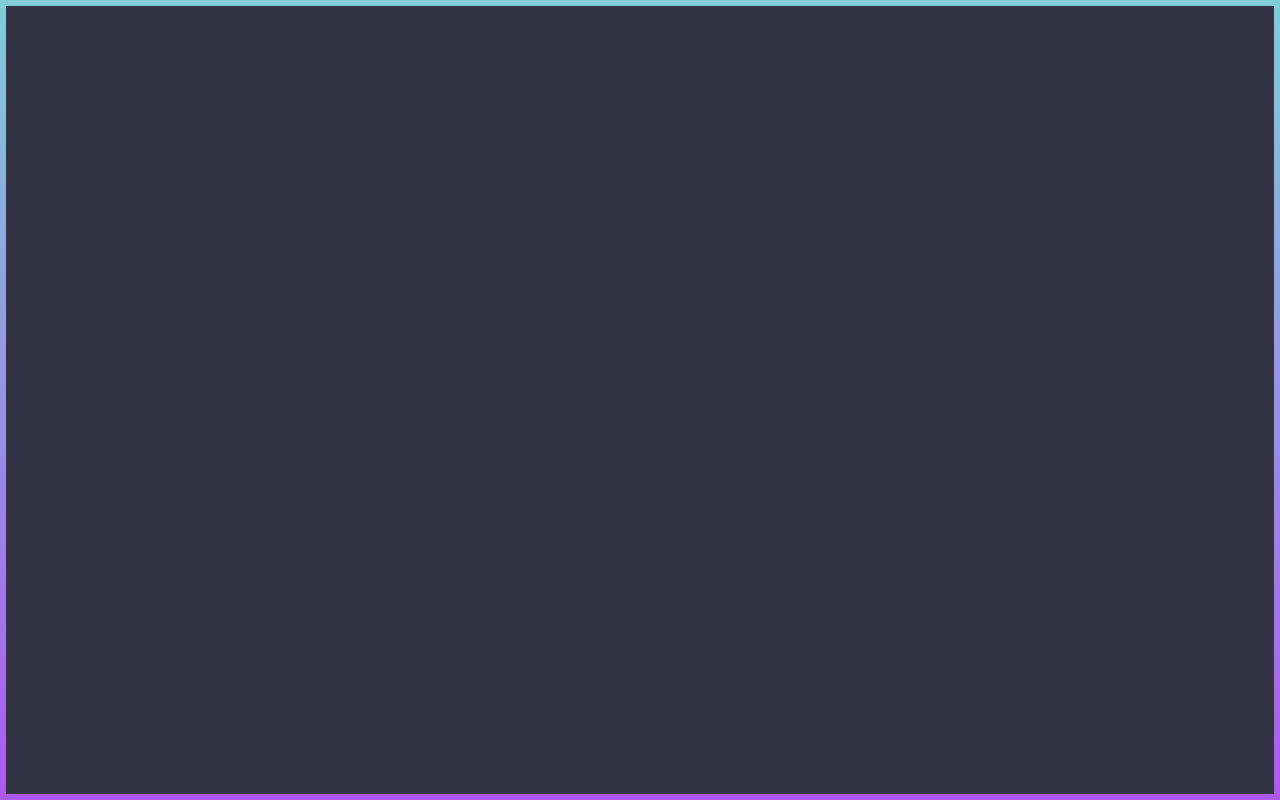
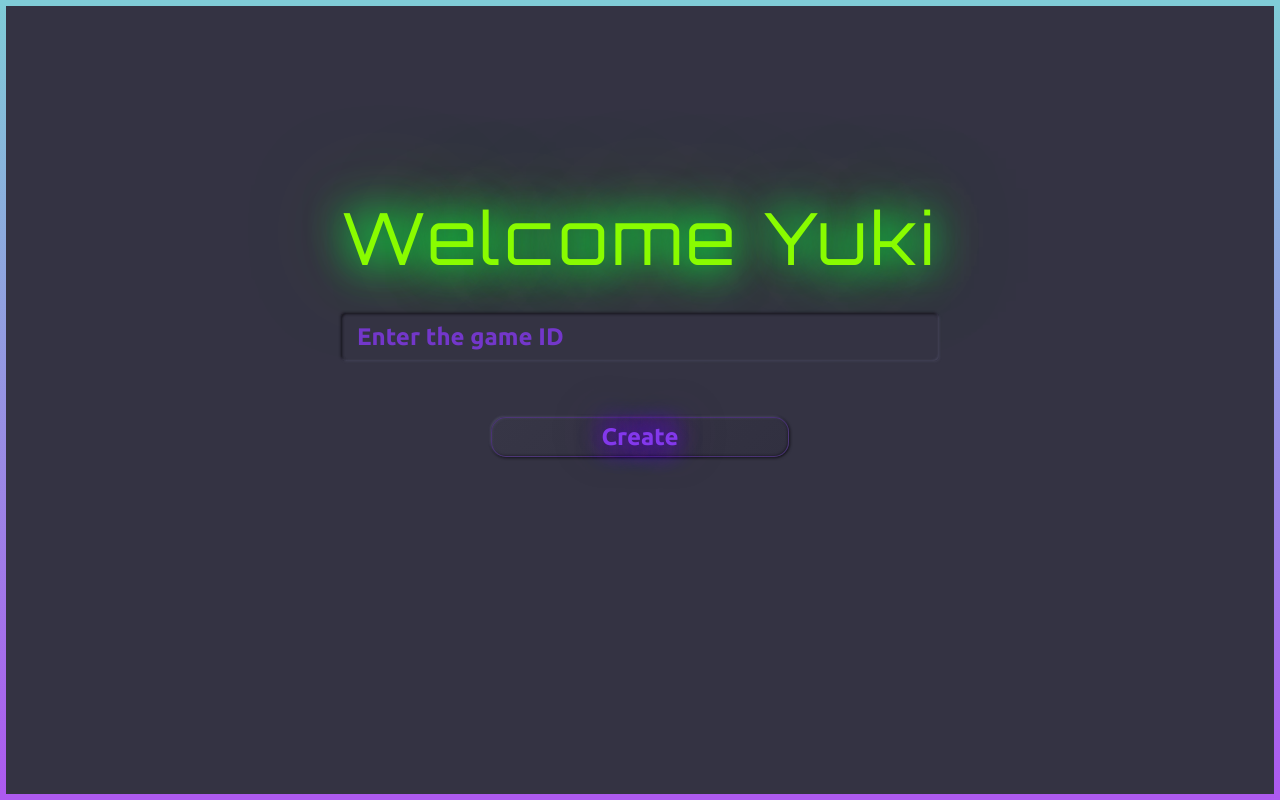
Before and after one commit to yuki-4910/The-Humalien-Online, a React (Create React App) app: page /create in a window 1280 px wide. Before the commit this address had no page. Built offline with nearby package versions, Linux system fonts and the light colour scheme; a web font is replaced by a local one.

Commit message:
implemented Headline cmp, create_game, join_game pages

```diff
--- a/src/App.tsx
+++ b/src/App.tsx
@@ -4,6 +4,8 @@ import { Route, Routes } from 'react-router-dom';
 import Table from './components/table/Table';
 import Welcome from './pages/welcome/Welcome';
 import Landing from './pages/landing/Landing';
+import JoinGame from './pages/join_game/JoinGame';
+import CreateGame from './pages/create_game/CreateGame';
 import './App.scss';
 
 
@@ -13,6 +15,8 @@ function App() {
         <Routes>
             <Route path='/' element={<Welcome/>} />
             <Route path='/landing' element={<Landing/>} />
+            <Route path='/join' element={<JoinGame/>} />
+            <Route path='/create' element={<CreateGame/>} />
             <Route path='/table' element={<Table/>} />
 
         </Routes>
--- /dev/null
+++ b/src/components/headline/Headline.tsx
@@ -0,0 +1,25 @@
+import { ReactNode } from 'react';
+import { Heading } from "@chakra-ui/react";
+
+import { headline_text } from './HeadlineStyles'
+
+interface Props {
+    children: ReactNode;
+}
+
+const Headline = ({children}:Props) => {
+  return (
+    <>
+    <Heading
+        sx={headline_text}
+        size={{ base: 'xl', sm: '2xl', md: '3xl', lg: '4xl' }}
+    >
+        {
+            children
+        }
+    </Heading>
+    </>
+  )
+}
+
+export default Headline
--- a/src/pages/landing/LandingStyles.ts
+++ b/src/components/headline/HeadlineStyles.ts
@@ -1,4 +1,4 @@
-export const landing_text =
+export const headline_text =
 {
     marginY: '2rem',
     fontFamily: 'Orbitron, sans-serif',
--- a/src/components/inputs/Input.tsx
+++ b/src/components/inputs/Input.tsx
@@ -1,6 +1,6 @@
 import { Input as ChakraInput } from '@chakra-ui/react'
 
-import { teal_input } from "./InputStyles"
+import { teal_input, violet_input } from "./InputStyles"
 import { Input_props } from '../../interfaces/props'
 
 
@@ -8,7 +8,7 @@ const Input = ({ _color, _placeholder, _onTyping }:Input_props) => {
   return (
     <>
         <ChakraInput
-            sx={teal_input}
+            sx={ _color === 'teal' ? teal_input : violet_input}
             variant='unstyled'
             placeholder={_placeholder}
             onChange={ (e) => _onTyping( e.target.value ) }
--- a/src/components/inputs/InputStyles.ts
+++ b/src/components/inputs/InputStyles.ts
@@ -1,3 +1,4 @@
+
 export const teal_input =
 {
     height: '3rem',
@@ -23,3 +24,29 @@ export const teal_input =
         color: 'rgba(72, 202, 228, 0.4)',
     }
 }
+
+export const violet_input =
+{
+    height: '3rem',
+
+    padding: '1rem',
+
+    fontFamily: 'Ubuntu',
+    fontStyle: 'normal',
+    fontWeight: '700',
+    fontSize: { base: '1rem', md: '1rem', lg: '1.5rem' },
+    lineHeight: { base: '1rem', md: '1rem', lg: '1.5rem' },
+
+    background: '#343343',
+    boxShadow: '1px 1px 2px rgba(83, 82, 107, 0.3), -1px -1px 2px rgba(21, 20, 27, 0.5), inset -1px 1px 2px rgba(21, 20, 27, 0.2), inset 1px -1px 2px rgba(21, 20, 27, 0.2), inset -1px -1px 2px rgba(83, 82, 107, 0.9), inset 1px 1px 3px rgba(21, 20, 27, 0.9)',
+    backdropFilter: 'blur(11.5px)',
+    /* Note: backdrop-filter has minimal browser support */
+
+    borderRadius: '5px',
+
+    color: 'rgba(131, 56, 236, 1)',
+
+    _placeholder: {
+        color: 'rgba(131, 56, 236, 0.8)',
+    }
+}
--- /dev/null
+++ b/src/pages/create_game/CreateGame.tsx
@@ -0,0 +1,46 @@
+import { useState } from 'react'
+import { Button, Center, VStack } from '@chakra-ui/react'
+
+import Headline from '../../components/headline/Headline'
+import Input from '../../components/inputs/Input'
+import { violet_btn_styles } from '../../components/buttons/violet_btn/VioletBtnStyles'
+
+const CreateGame = () =>
+{
+    const [ gameID, setGameID ] = useState('');
+
+
+  return (
+    <>
+        <Center
+            width='100%'
+            height='80%'
+        >
+            <VStack>
+                <Headline>
+                    Welcome Yuki
+                </Headline>
+                <Input
+                    _color='violet'
+                    _placeholder='Enter the game ID'
+                    _onTyping={setGameID}
+                />
+
+            <Center
+                marginTop='2rem'
+                width='100%'
+            >
+                <Button
+                    sx={ violet_btn_styles }
+                    width='50%'
+                >
+                    Create
+                </Button>
+            </Center>
+            </VStack>
+        </Center>
+    </>
+  )
+}
+
+export default CreateGame
--- /dev/null
+++ b/src/pages/join_game/JoinGame.tsx
@@ -0,0 +1,46 @@
+import { Button, Center, VStack } from '@chakra-ui/react';
+import { useState } from 'react'
+
+import Input from "../../components/inputs/Input"
+import { teal_btn_styles } from '../../components/buttons/teal_btn/TealBtnStyles';
+import Headline from '../../components/headline/Headline';
+
+const JoinGame = () =>
+{
+    const [ gameID, setGameID ] = useState('');
+
+
+  return (
+    <>
+        <Center
+            width='100%'
+            height='80%'
+        >
+            <VStack>
+                <Headline>
+                    Welcome Yuki
+                </Headline>
+                <Input
+                    _color='teal'
+                    _placeholder='Enter the game ID'
+                    _onTyping={setGameID}
+                />
+
+            <Center
+                marginTop='2rem'
+                width='100%'
+            >
+                <Button
+                    sx={teal_btn_styles}
+                    width='50%'
+                >
+                    Search
+                </Button>
+            </Center>
+            </VStack>
+        </Center>
+    </>
+  )
+}
+
+export default JoinGame
--- a/src/pages/landing/Landing.tsx
+++ b/src/pages/landing/Landing.tsx
@@ -1,8 +1,8 @@
-import { Button, Center, Flex, Heading, VStack } from "@chakra-ui/react"
+import { Button, Center, Flex, VStack } from "@chakra-ui/react"
 import { teal_btn_styles } from "../../components/buttons/teal_btn/TealBtnStyles"
 import { violet_btn_styles } from "../../components/buttons/violet_btn/VioletBtnStyles"
 
-import { landing_text } from "./LandingStyles"
+import Headline from "../../components/headline/Headline"
 
 const Landing = () => {
   return (
@@ -12,12 +12,9 @@ const Landing = () => {
             height='80%'
         >
             <VStack>
-                <Heading
-                    sx={landing_text}
-                    size={{ base: 'xl', sm: '2xl', md: '3xl', lg: '4xl' }}
-                >
+                <Headline>
                     Welcome Yuki
-                </Heading>
+                </Headline>
 
                 <Center
                 marginTop='2rem'
--- a/src/pages/welcome/Welcome.tsx
+++ b/src/pages/welcome/Welcome.tsx
@@ -1,9 +1,9 @@
 import { useState } from "react"
-import { Button, Center, Heading, VStack } from "@chakra-ui/react"
+import { Button, Center, VStack } from "@chakra-ui/react"
 
-import { welcome_text, welcome_input } from "./WelcomeStyles"
 import { teal_btn_styles } from "../../components/buttons/teal_btn/TealBtnStyles"
 import Input from "../../components/inputs/Input"
+import Headline from "../../components/headline/Headline"
 
 const Welcome = () =>
 {
@@ -18,14 +18,11 @@ const Welcome = () =>
         height='80%'
     >
         <VStack>
-            <Heading
-                sx={welcome_text}
-                size={{ base: 'xl', sm: '2xl', md: '3xl', lg: '4xl' }}
-            >
+            <Headline>
                 Welcome to
                 <br/>
                 the Humalien
-            </Heading>
+            </Headline>
 
             <Input
                 _color='teal'
--- a/src/pages/welcome/WelcomeStyles.ts
+++ b/src/pages/welcome/WelcomeStyles.ts
@@ -1,18 +1,3 @@
-export const welcome_text =
-{
-    marginY: '2rem',
-    fontFamily: 'Orbitron, sans-serif',
-    fontStyle: 'normal',
-    fontWeight: '400',
-
-    letterSpacing: '0.05em',
-
-
-    color: '#89FC00',
-
-    textShadow: '0px -10px 40px #00FC47, 0px -5px 100px #528F08, 0px 10px 40px #00FC47',
-};
-
 export const welcome_input =
 {
     height: '3rem',
```
